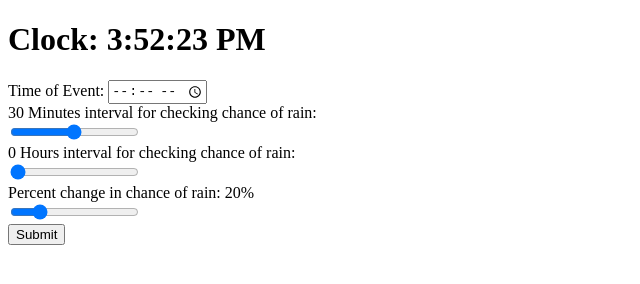
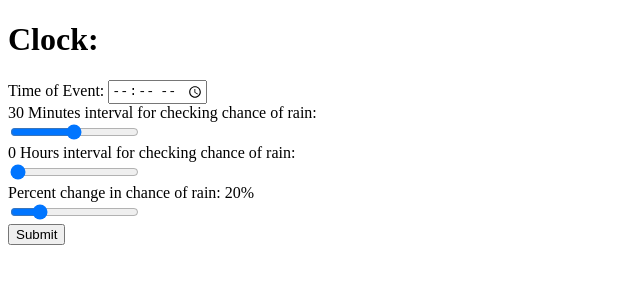
Before and after one commit to CharlesDerek/chance-of-rain-notifier, a plain HTML site: page clock/index.html in a window 1280 px wide. Shown: the whole page, without its empty margins (0-640 px from the left). Drawn offline with Linux system fonts and the light colour scheme.

```diff
--- a/clock/index.html
+++ b/clock/index.html
@@ -31,7 +31,5 @@
             <input id="input-submit" type="submit" value="Submit">
         </form>
         <pre id="clock-output-sandbox">
-        </pre>
-        <script src="clock.js" async defer></script>
     </body>
 </html>
```
Also changed, not shown: weather.html (+3 -0 lines).
